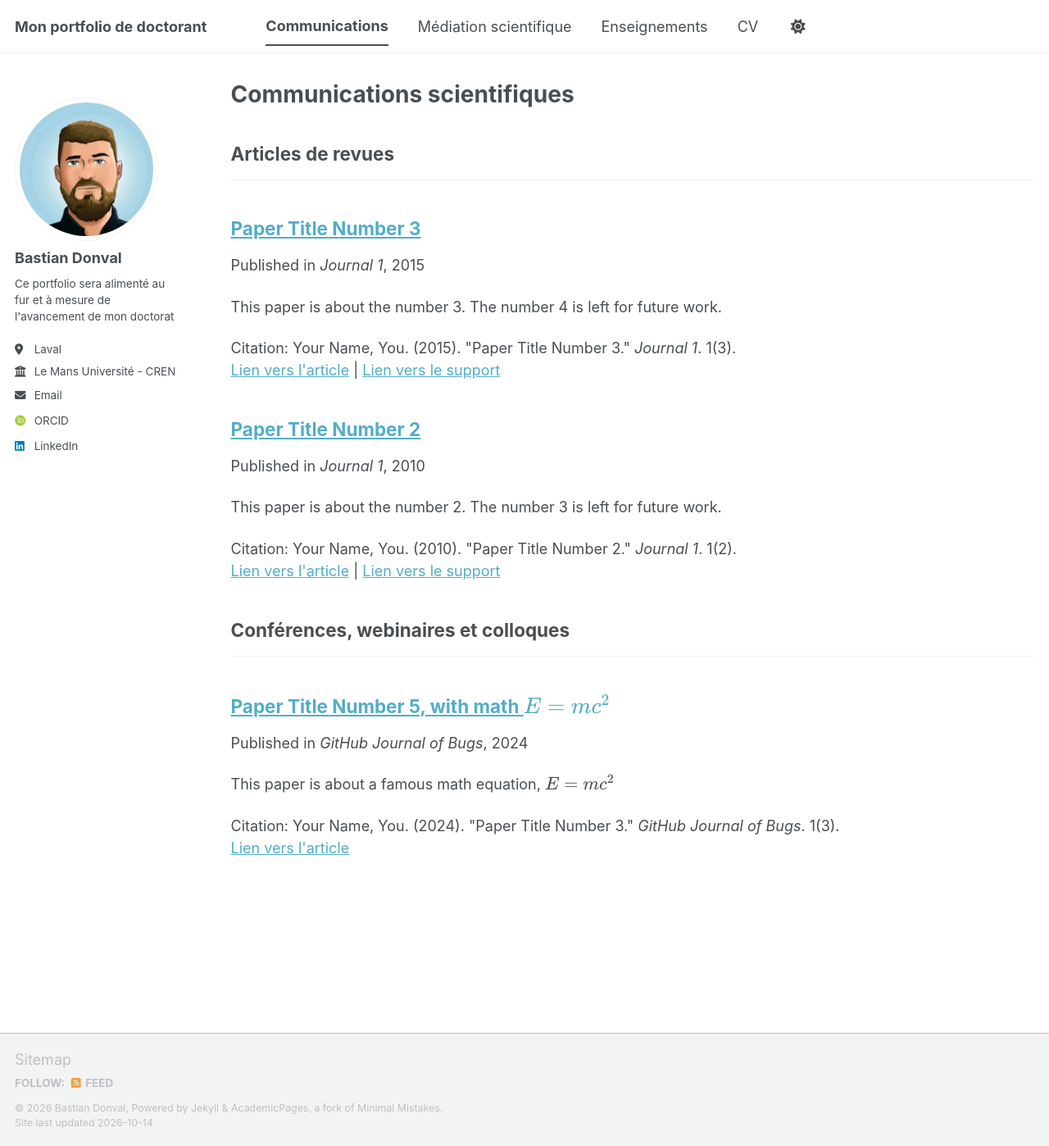
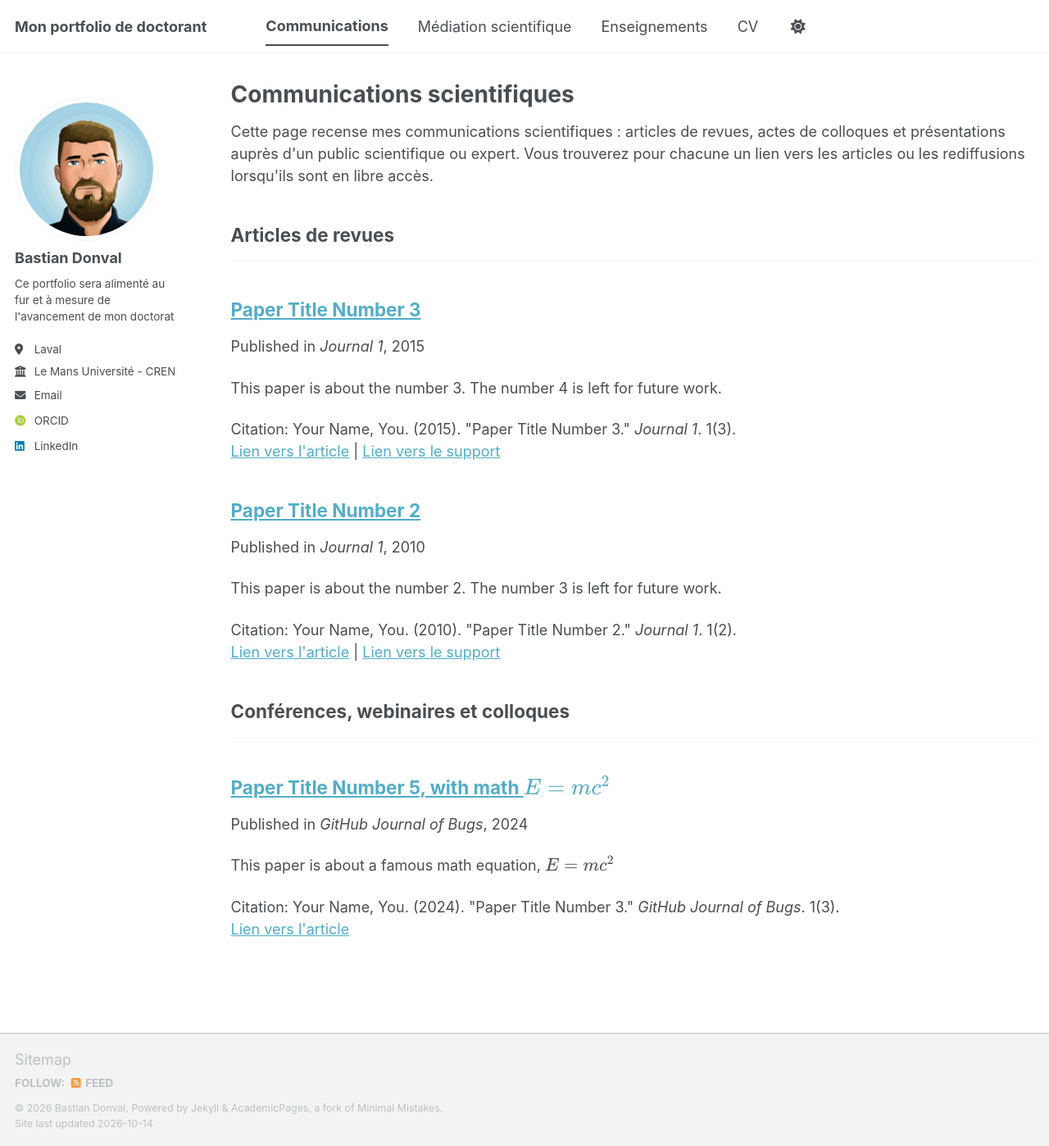
Before and after one commit to BDonval/bdonval_page.github.io, a Jekyll site: the page built from _pages/publications.html, in a window 1280 px wide and 1398 px high. Shown: the whole window at 82% size. Built offline with Jekyll 4.4.1, drawn with Linux system fonts in a browser that asks for light colours; some web fonts are replaced; a script bundle is joined from its source files by our own code; library files that are not in the unit come from our copies.

Commit message:
Add description for scientific publications page
Added introductory paragraph about scientific communications.

```diff
--- a/_pages/publications.html
+++ b/_pages/publications.html
@@ -4,6 +4,12 @@ title: "Communications scientifiques"
 permalink: /publications/
 author_profile: true
 ---
+
+<p>
+  Cette page recense mes communications scientifiques : articles de revues,
+  actes de colloques et présentations auprès d'un public scientifique ou expert. Vous trouverez pour chacune un lien
+  vers les articles ou les rediffusions lorsqu'ils sont en libre accès.
+</p>
 
 {% if site.author.googlescholar %}
   <div class="wordwrap">You can also find my articles on <a href="{{site.author.googlescholar}}">my Google Scholar profile</a>.</div>
```
